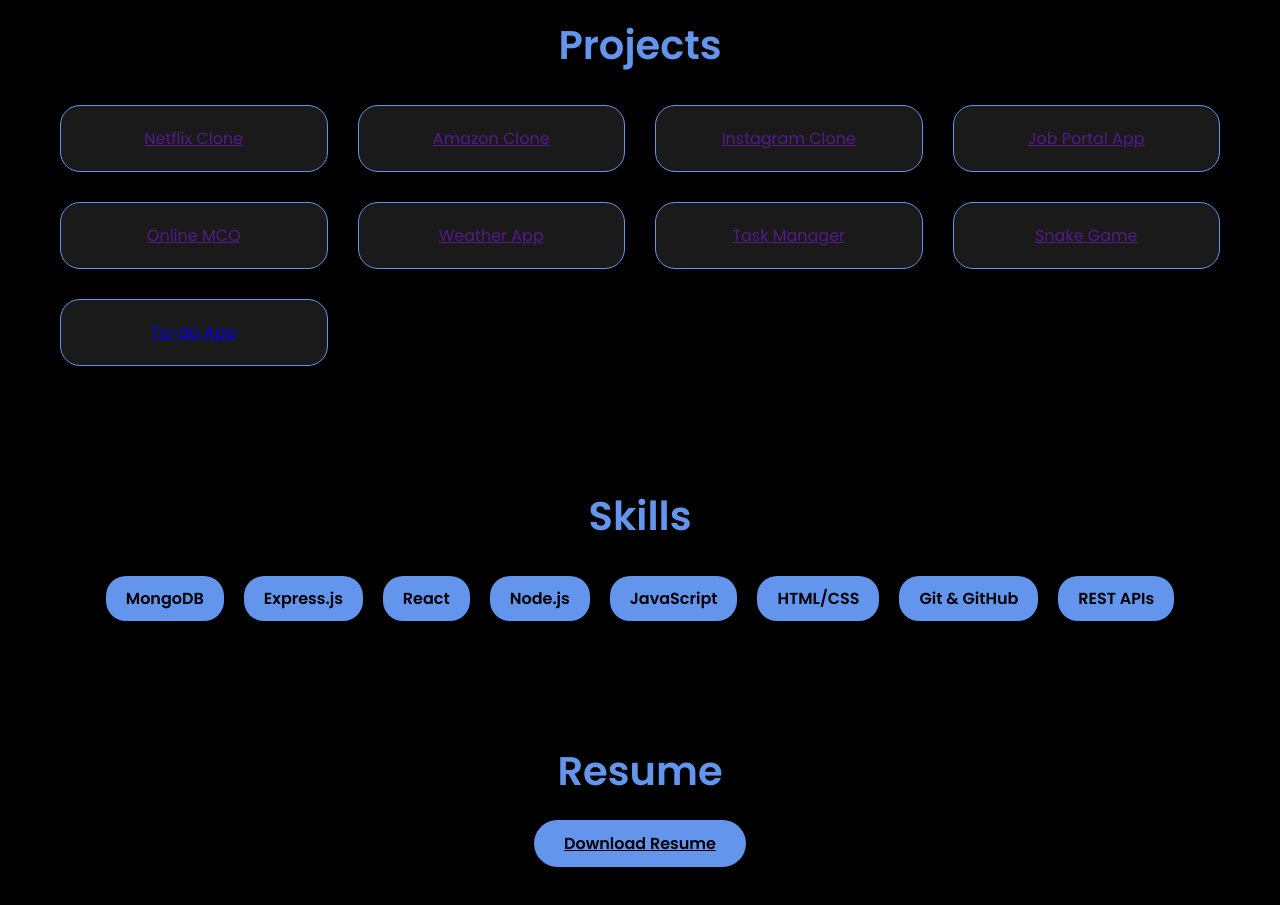
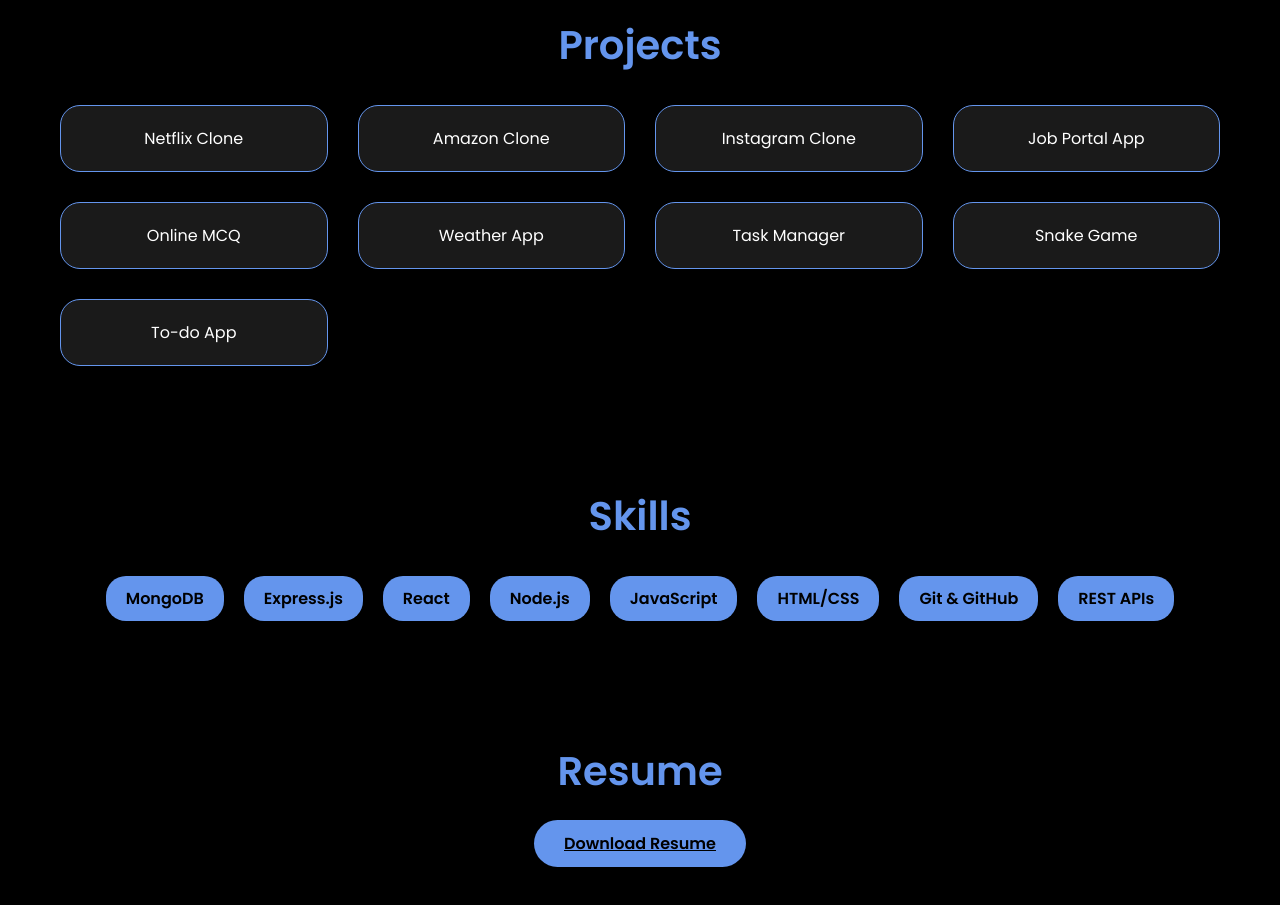
Before and after one commit to subramanidharani2005/portfolio, a plain HTML site: page index.html in a window 1280 px wide. Shown: the part 1180-2085 px from the top of the page. Drawn offline with Linux system fonts and the light colour scheme.

Commit message:
Update style.css

```diff
--- a/style.css
+++ b/style.css
@@ -134,6 +134,11 @@
     border: 1px solid cornflowerblue;
   }
 
+  .project-card a{
+  text-decoration:none;
+  color:white;
+  }
+
   .project-card:hover {
     transform: translateY(-10px);
     background-color: #2a2a3a;
```
